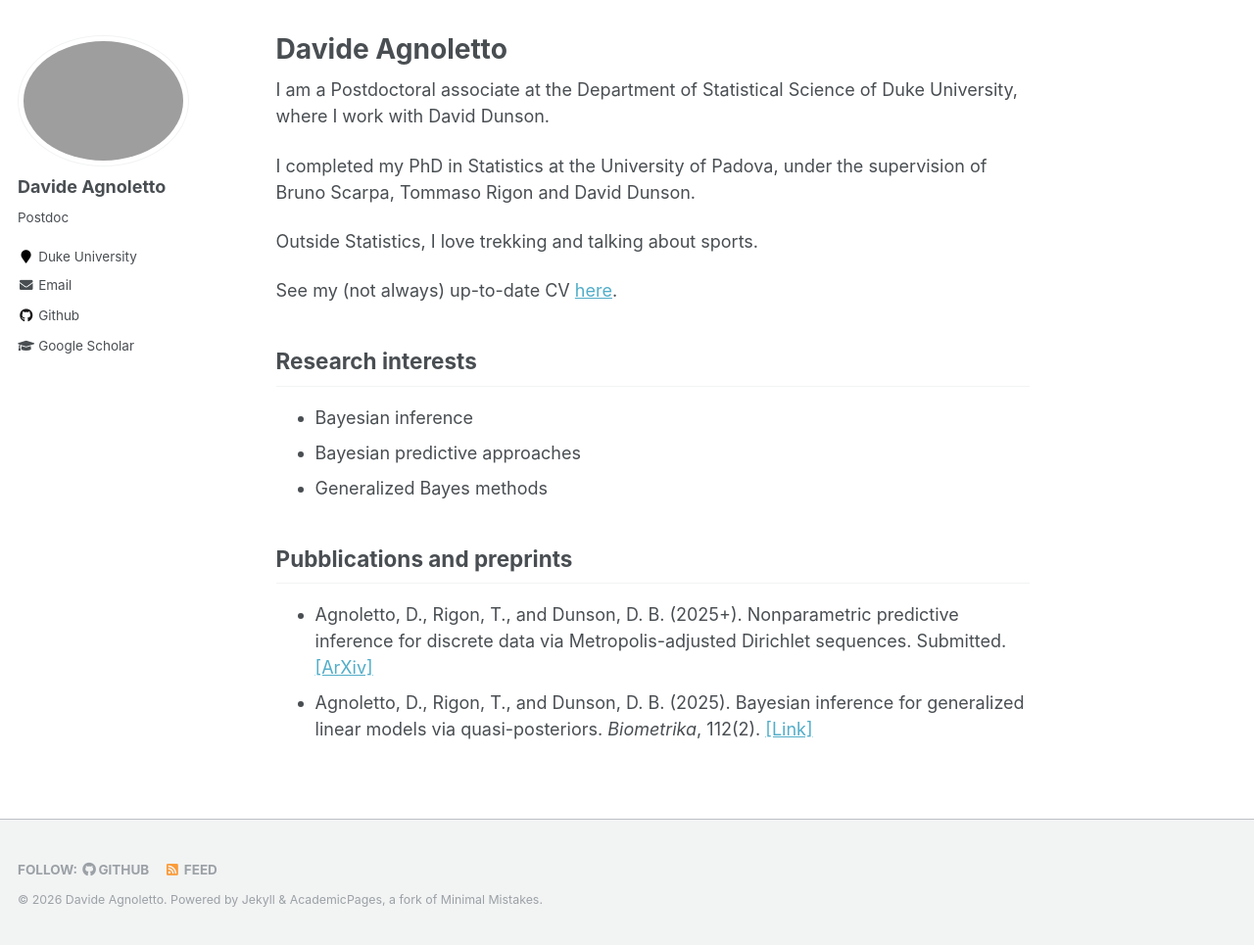
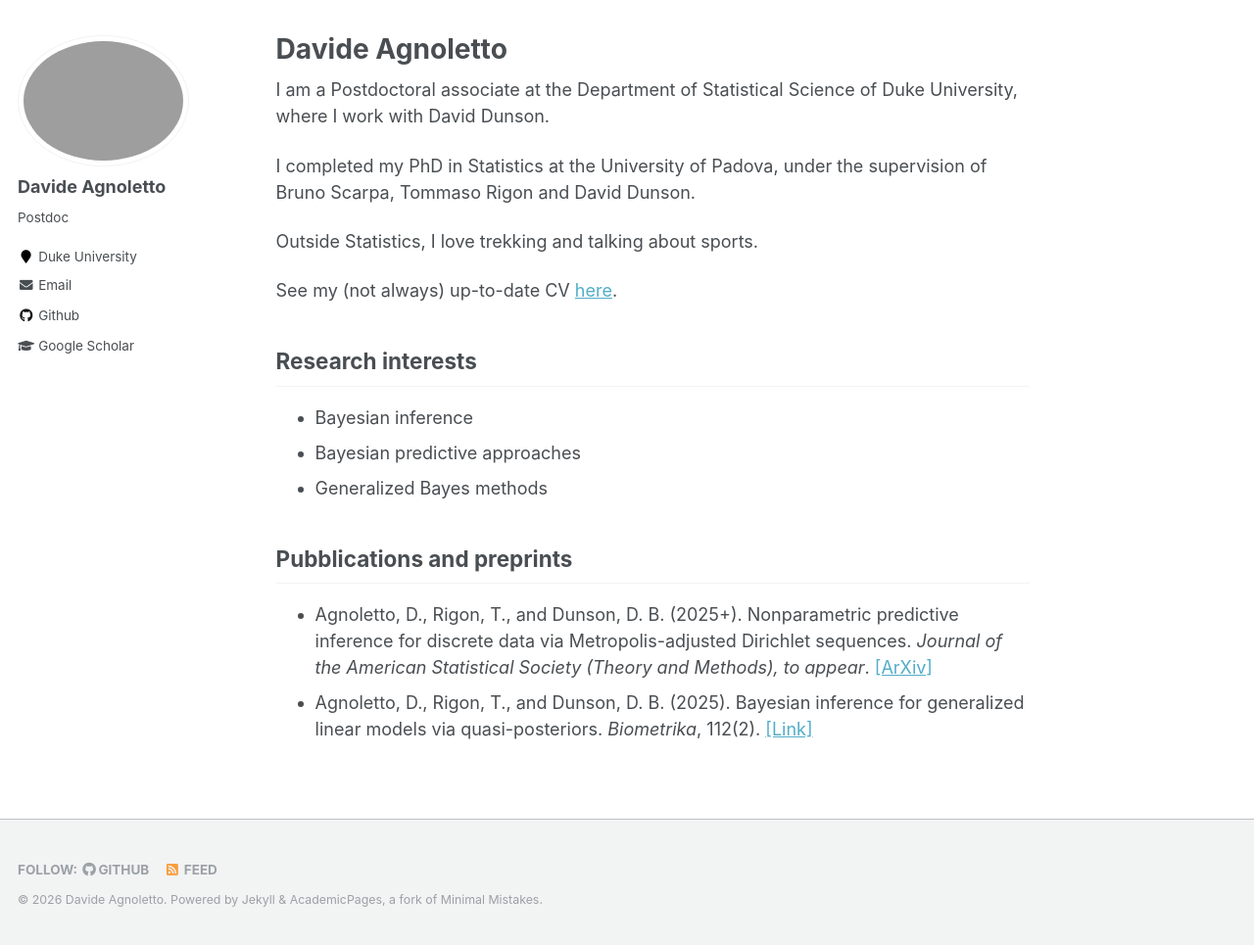
Before and after one commit to davideagno/davideagno.github.io, a Jekyll site: the page built from _pages/about.md, in a window 1280 px wide and 965 px high. Shown: the whole window at 98% size. Built offline with Jekyll 4.4.1, drawn with Linux system fonts in a browser that asks for light colours.

Commit message:
Update about.md

```diff
--- a/_pages/about.md
+++ b/_pages/about.md
@@ -25,5 +25,5 @@
 
 Pubblications and preprints
 ----
-* Agnoletto, D., Rigon, T., and Dunson, D. B. (2025+). Nonparametric predictive inference for discrete data via Metropolis-adjusted Dirichlet sequences. Submitted. [\[ArXiv\]](https://arxiv.org/abs/2507.08629)<br />
+* Agnoletto, D., Rigon, T., and Dunson, D. B. (2025+). Nonparametric predictive inference for discrete data via Metropolis-adjusted Dirichlet sequences. *Journal of the American Statistical Society (Theory and Methods), to appear*. [\[ArXiv\]](https://arxiv.org/abs/2507.08629)<br />
 * Agnoletto, D., Rigon, T., and Dunson, D. B. (2025). Bayesian inference for generalized linear models via quasi-posteriors. *Biometrika*, 112(2). [\[Link\]](https://academic.oup.com/biomet/article-abstract/112/2/asaf022/8098046)<br />
```
